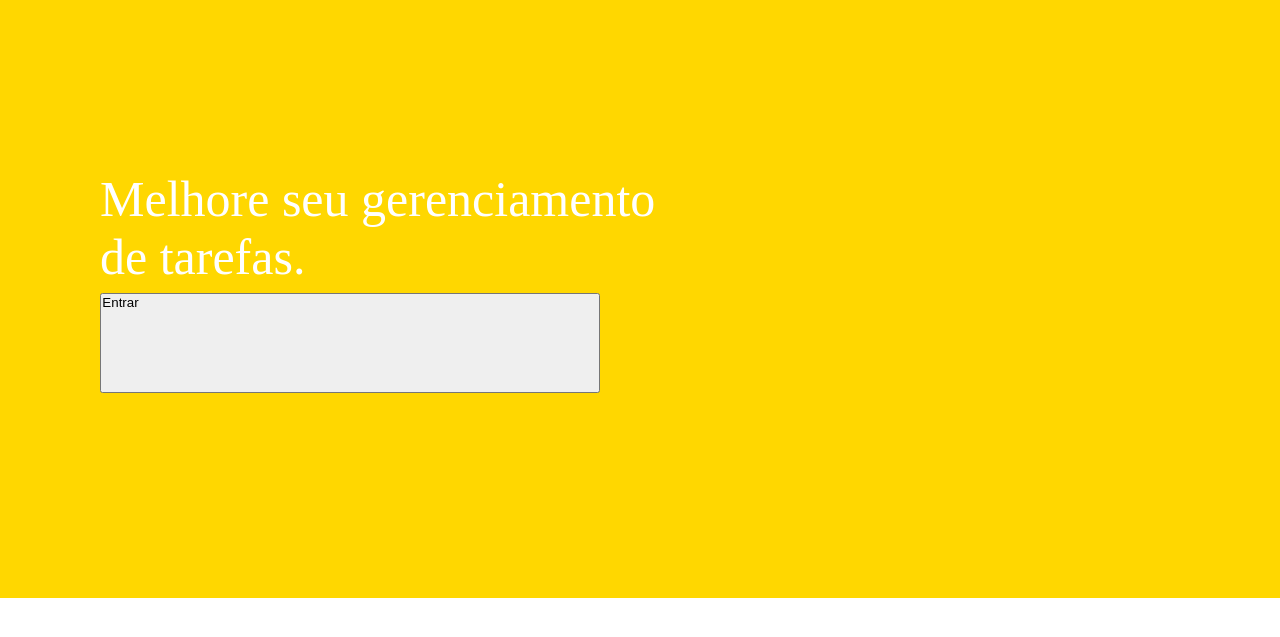
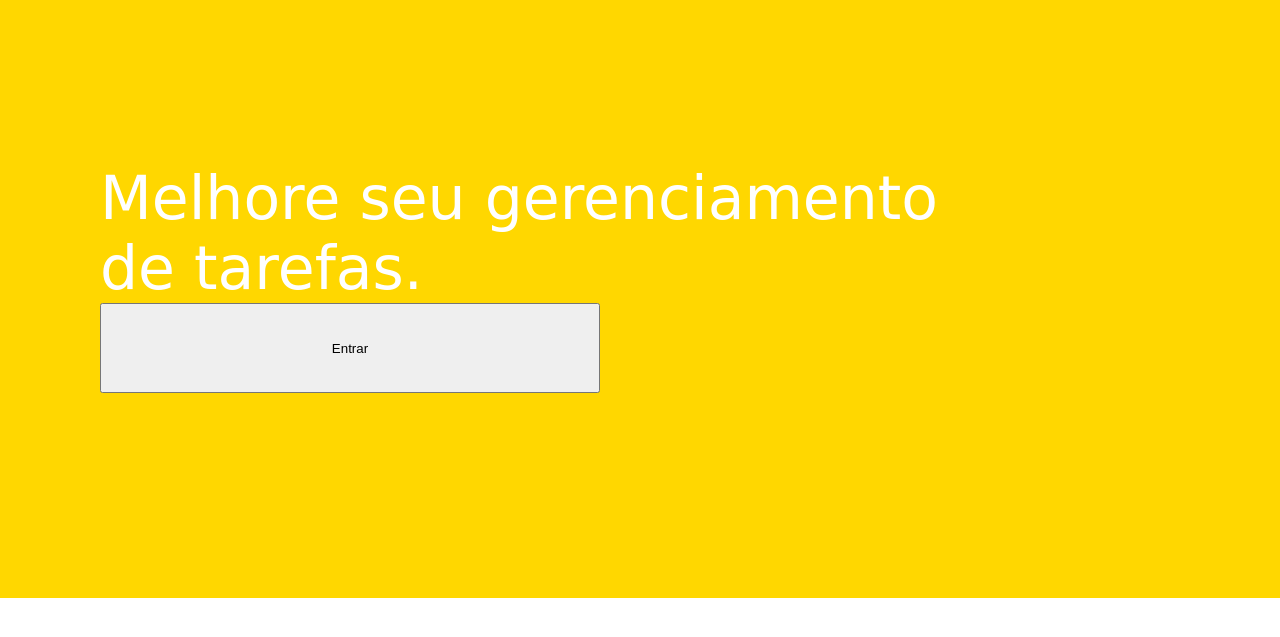
Before and after one commit to cauealb/task-manager, a website: page Client/src/website task-manager/website.html in a window 1280 px wide. Shown: the part 101-738 px from the top of the page. Drawn offline with Linux system fonts and the light colour scheme.

Commit message:
style: Adição de um texto simples e um botão

```diff
--- a/Client/src/website task-manager/cssWebsite.css
+++ b/Client/src/website task-manager/cssWebsite.css
@@ -35,23 +35,24 @@
 
    .bloco-color {
       display: flex;
-      align-items: center;
+      justify-content: center;
+      flex-direction: column;
       margin-top: -20px;
       height: 80vh;
       background-color: gold;
    }
 
-   .bloco-color p {
-      margin-top: -100px;
-      color: white;
-      font-size: 50px;
+   .bloco-color p, button {
       margin-left: 100px;
    }
 
-  .button-enter {
-   display: flex;
-   margin-top: 130px;
-   margin-left: -555px;
-   width: 500px;
-   height: 100px;
-  }
+   .bloco-color p {
+      font-family: cursive;
+      color: white;
+      font-size: 60px;
+   }
+
+   .bloco-color button{
+      height: 90px;
+      width: 500px;
+   }
--- a/Client/src/website task-manager/website.html
+++ b/Client/src/website task-manager/website.html
@@ -29,7 +29,7 @@
         <p>
             Melhore seu gerenciamento<br> de tarefas.
         </p>
-        <button class="button-enter">
+        <button>
             Entrar
         </button>
     </div>
```
